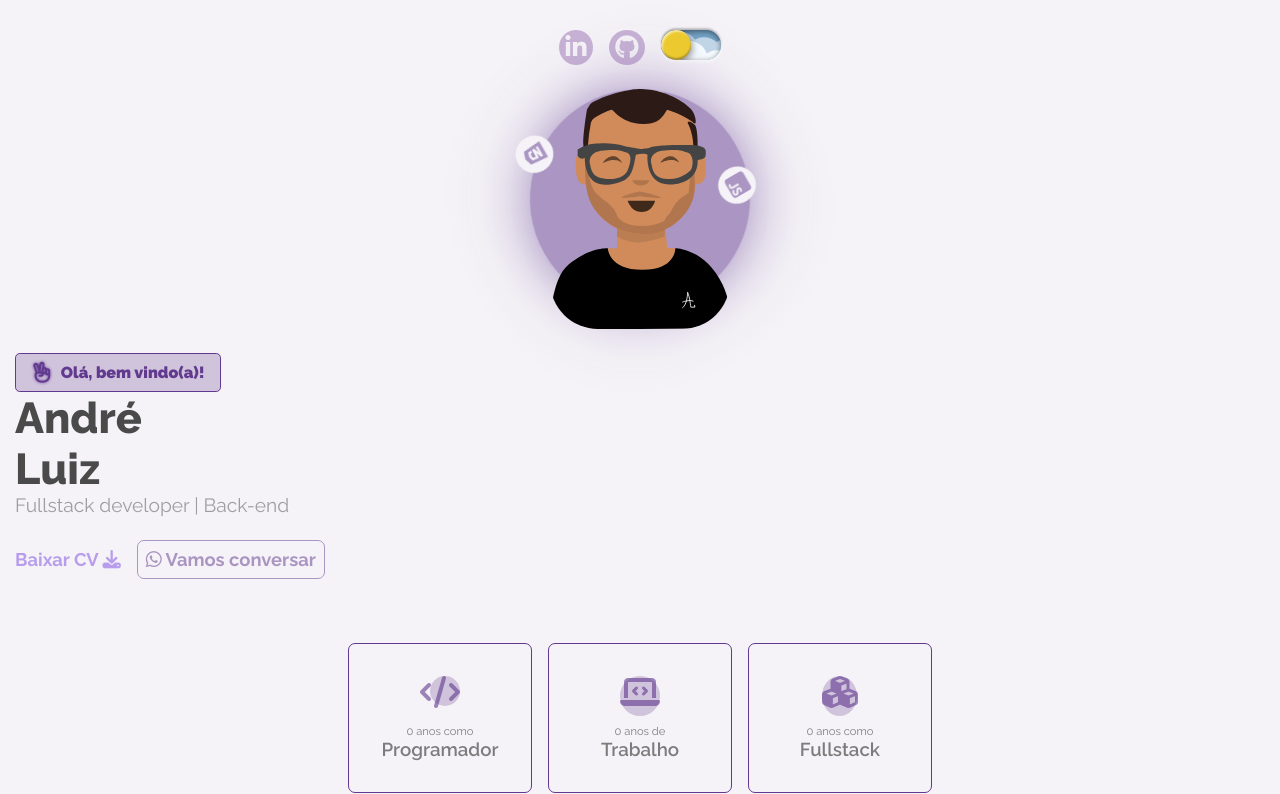
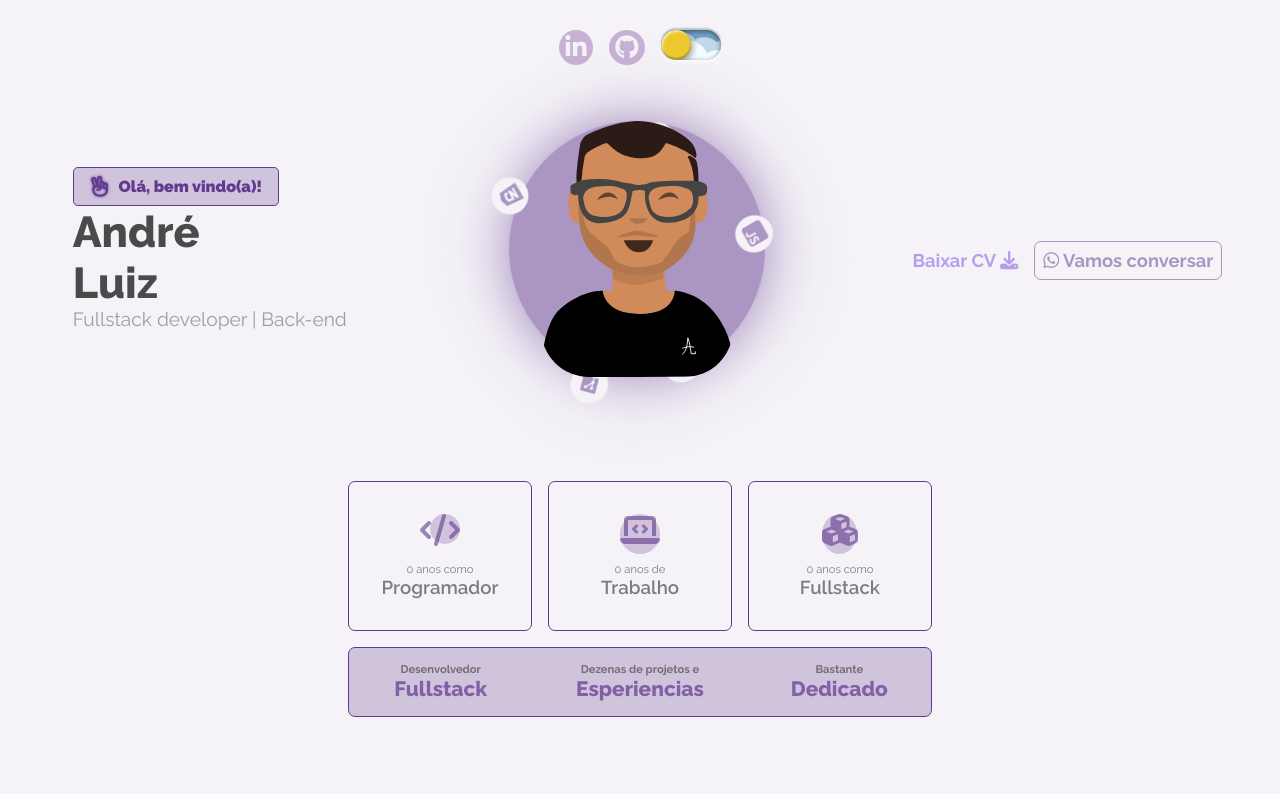
Before and after one commit to Andre-Luiz22/Meu-Portifolio, a plain HTML site: page index.html in a window 1280 px wide. Shown: the top 794 px of the page. Drawn offline with nearby package versions, Linux system fonts and the light colour scheme.

Commit message:
finalizando o responsivo do projeto, agora so falta o conteudo

```diff
--- a/css/styles.scss
+++ b/css/styles.scss
@@ -318,25 +318,29 @@ header {
       }
     }
   }
-
-  .nav-pc {
-    display: none;
-  }
 }
 
 /*Fim da estilização do header*/
 /*Início da estilização do container do avatar*/
-
+.avatar-saudacao {
+  display: flex;
+  flex-direction: column;
+  margin-top: 2rem;
   .container-avatar {
     margin: 0 15px;
     position: relative;
     display: flex;
+    align-self: center;
     justify-content: center;
+    width: fit-content;
+    align-items: center;
     margin: 1.5rem 0;
-
+    gap: 1rem;
     .circulo {
-    width: 220px;
-    height: 220px;
+      width: 20vw;
+      height: 20vw;
+      min-width: 220px;
+      min-height: 220px;
       position: absolute;
       top: 0;
       background-color: var(--cor-principal);
@@ -392,6 +396,8 @@ header {
       display: flex;
       justify-content: center;
       z-index: 3;
+      width: 25vw;
+      min-width: 300px;
       img {
         width: 60%;
         border-bottom-left-radius: 3rem;
@@ -399,11 +405,11 @@ header {
       }
     }
   }
-
-.section-saudacao {
+  .container-saudacao {
     margin: 0 15px;
     display: flex;
     flex-direction: column;
+    align-self: flex-start;
     font-family: "Raleway", sans-serif;
     .txt-saudacao {
       color: var(--cor-principal);
@@ -484,9 +490,49 @@ header {
       }
     }
   }
-
+  .baixacv-wpp-pc {
+    font-family: "Raleway", sans-serif;
+    margin-top: 1.5rem;
+    margin-right: 0 15px;
+    display: none;
+    color: #7b4ae2;
+    align-items: center;
+    font-weight: 600;
+    font-size: 0.98rem;
+    flex-wrap: wrap;
+    gap: 1rem;
+
+    .baixa-cv {
+      opacity: 0.5;
+      cursor: pointer;
+      transition: 0.5s;
+    }
+
+    .baixa-cv:hover {
+      opacity: 1;
+    }
+
+    .wpp {
+      a {
+        text-decoration: none;
+        color: var(--cor-principal);
+      }
+
+      opacity: 0.5;
+      padding: 0.5rem;
+      border: 1px solid var(--cor-principal);
+      border-radius: 7px;
+      cursor: pointer;
+      transition: 0.5s;
+    }
+
+    .wpp:hover {
+      opacity: 1;
+    }
+  }
+}
 .experiencia {
-  margin: 4rem 15px;
+  margin: 5rem 15px;
   display: flex;
   flex-direction: column;
   gap: 1rem;
@@ -1494,22 +1540,24 @@ footer {
     .trajetoria-container {
       display: flex;
       justify-content: center;
-      gap: 3%;
+      gap: 5%;
       .area-profissional {
         align-items: center;
-        width: 50%;
+        width: 45%;
+        .area-profissional-view {
           .area-profissional-carr {
             align-items: center;
             flex-direction: column;
             .ainda-nao-ha-nada-ha-colocar,
             .profissional-item {
-            min-width: 60%;
+              min-width: 80%;
+            }
           }
         }
       }
       .area-academica {
         align-items: center;
-        width: 50%;
+        width: 45%;
         .area-academica-view {
           overflow-y: auto;
           height: 500px;
@@ -1517,7 +1565,7 @@ footer {
             align-items: center;
             flex-direction: column;
             .academico-item {
-              min-width: 60%;
+              min-width: 80%;
             }
           }
         }
@@ -1547,6 +1595,26 @@ footer {
 }
 
 @media screen and (min-width: 940px) {
+  .avatar-saudacao {
+    flex-direction: row;
+    justify-content: space-around;
+    align-items: center;
+    .container-avatar {
+      order: 2;
+    }
+    .container-saudacao {
+      height: fit-content;
+      align-self: center;
+      .baixa-cv_wpp {
+        display: none;
+      }
+    }
+    .baixacv-wpp-pc {
+      height: fit-content;
+      display: flex;
+      order: 3;
+    }
+  }
   .sobre-mim {
     display: flex;
     flex-direction: row;
@@ -1566,7 +1634,6 @@ footer {
     }
   }
 }
-
 @media screen and (min-width: 1089px) {
   .proj-carr-view {
     .proj-carr {
--- a/index.html
+++ b/index.html
@@ -59,22 +59,8 @@
           </div>
         </label>
       </div>
-
-      <div class="nav-pc">
-        <div class="logo"></div>
-
-        <nav>
-          <a href="#" class="nav-item">Home</a>
-          <a href="#" class="nav-item">Sobre mim</a>
-          <a href="#" class="nav-item">Portfólio</a>
-          <a href="#" class="nav-item">Skills</a>
-          <a href="#" class="nav-item">Carreira</a>
-          <a href="#" class="nav-item">Recomendações</a>
-          <a href="#" class="nav-item">Contato</a>
-        </nav>
-      </div>
     </header>
-
+    <section class="avatar-saudacao">
       <div class="container-avatar">
         <div class="circulo">
           <div class="item-avatar html">
@@ -98,8 +84,7 @@
           <img src="./imgs/andre-avatar.svg" alt="" />
         </div>
       </div>
-
-    <section class="section-saudacao">
+      <div class="container-saudacao">
         <div class="txt-saudacao">
           <i class="fa-regular fa-hand-peace"></i>
           <h6>Olá, bem vindo(a)!</h6>
@@ -128,8 +113,20 @@
             >
           </div>
         </div>
+      </div>
+      <div class="baixacv-wpp-pc">
+        <div class="baixa-cv">
+          <h3>Baixar CV <i class="fa-solid fa-download"></i></h3>
+        </div>
+        <div class="wpp">
+          <a
+            href="https://wa.me/5531993206431?text=Olá, vim pelo seu portfólio, e gostaria de conversar um pouco com você..."
+            target="_blank"
+            ><h3><i class="fa-brands fa-whatsapp"></i> Vamos conversar</h3></a
+          >
+        </div>
+      </div>
     </section>
-
     <section class="experiencia">
       <div class="container-experiencia">
         <div class="programador box">
```
Also changed, not shown: css/styles.css, 1 other file. Lines whose indentation alone changed are shown as unchanged.
